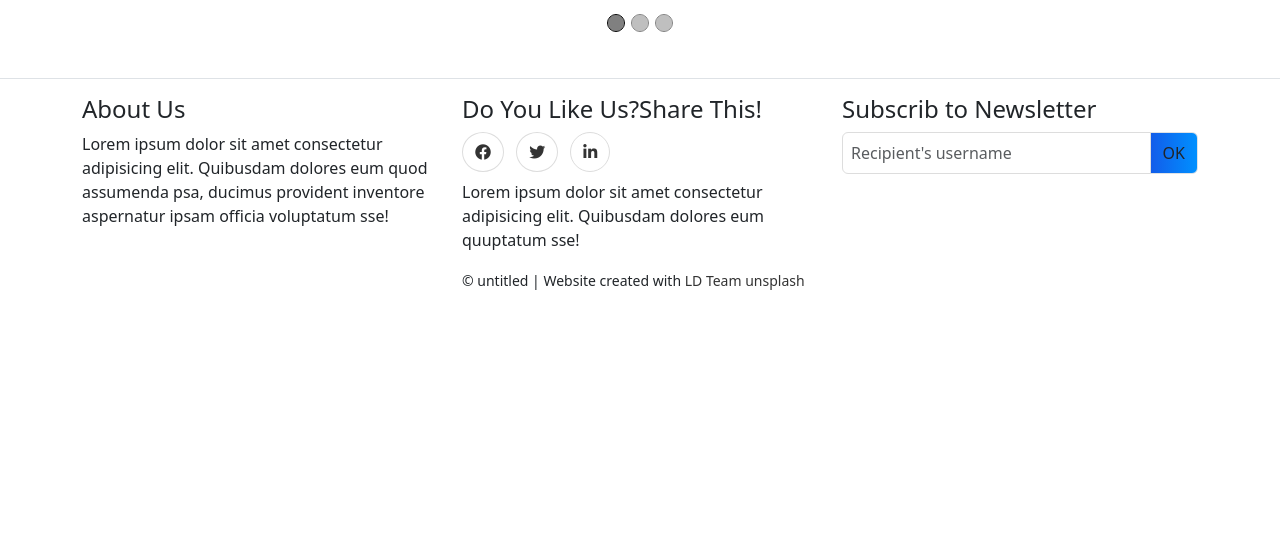
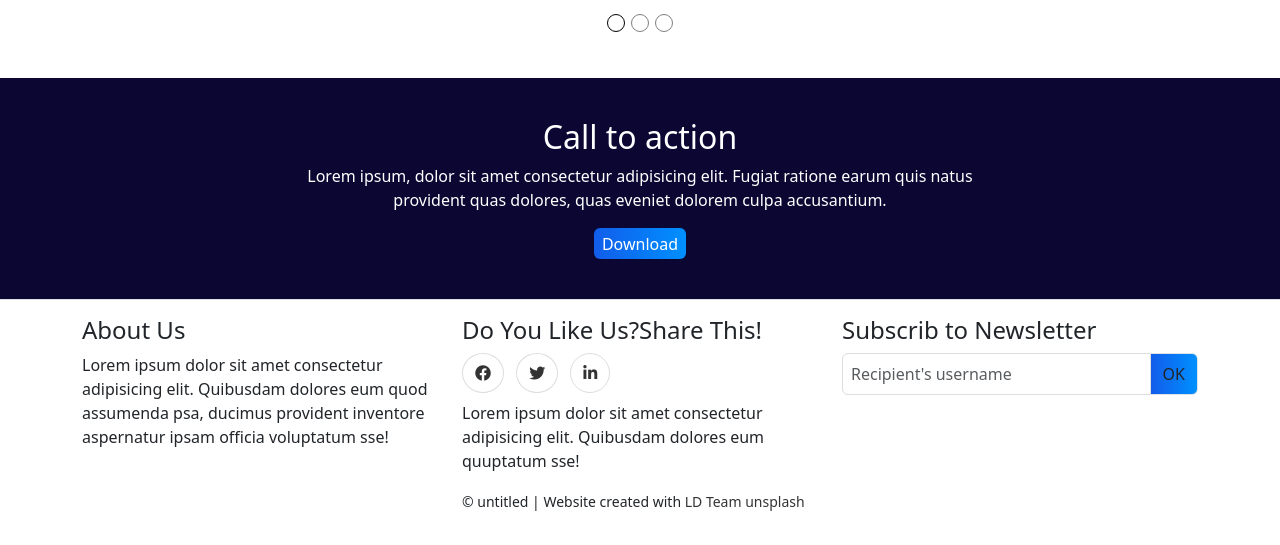
Before and after one commit to rashidmilon/scss-corp-blog, a website: page index.html in a window 1280 px wide. Shown: the part 2062-2607 px from the top of the page. Before the commit the page ends 2386 px from the top, so only its background shows below. Drawn offline with nearby package versions, Linux system fonts and the light colour scheme.

Commit message:
call to action added

```diff
--- a/index.html
+++ b/index.html
@@ -229,7 +229,21 @@
       </div>
     </div>
     <!-- call to action section -->
-
+    <div class="call-to-action-section">
+      <div class="container">
+        <div class="row">
+          <div class="col-md-12 text-center">
+            <h2 class="text-center">Call to action</h2>
+            <p>
+              Lorem ipsum, dolor sit amet consectetur adipisicing elit. Fugiat
+              ratione earum quis natus <br />
+              provident quas dolores, quas eveniet dolorem culpa accusantium.
+            </p>
+            <button class="btn btn-primary download">Download</button>
+          </div>
+        </div>
+      </div>
+    </div>
     <!-- footer section -->
     <footer class="border-top">
       <div class="container py-3">
--- /dev/null
+++ b/scss/calltoaction/_calltoaction.scss
@@ -0,0 +1,5 @@
+.call-to-action-section {
+  background-color: #0c0633;
+  color: #ffffff;
+  padding: 40px 0px;
+}
--- a/scss/carousel/_carousel.scss
+++ b/scss/carousel/_carousel.scss
@@ -12,5 +12,4 @@
   width: 1rem !important;
   border-radius: 50% !important;
   border: 1px solid #000000 !important;
-  background-color: gray !important;
 }
--- a/scss/main.scss
+++ b/scss/main.scss
@@ -6,6 +6,7 @@
 @import "./hero/hero";
 @import "./feature/feature";
 @import "./carousel/carousel";
+@import "./calltoaction/calltoaction";
 
 // custom css here
 .logo {
```
Also changed, not shown: css/style.css, 1 other file.
